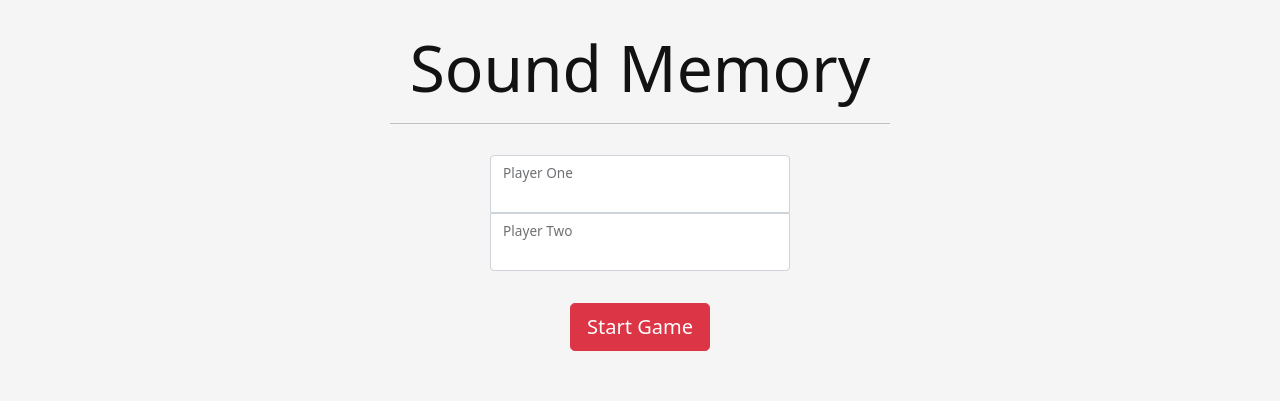
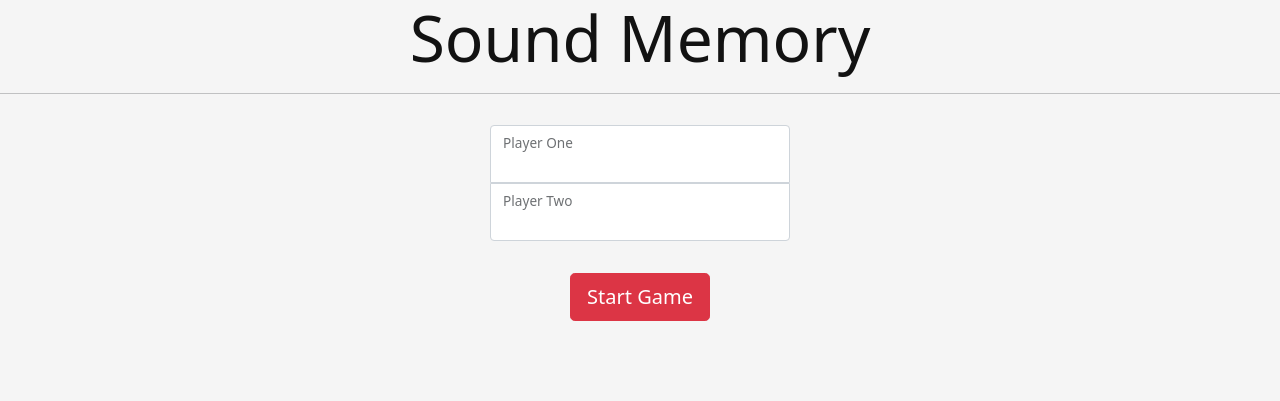
Before and after one commit to KRISCHOMAT/sound-memory, a website: page userNames.html in a window 1280 px wide. Drawn offline with nearby package versions, Linux system fonts and the light colour scheme.

Commit message:
sizing issues first page

```diff
--- a/public/css/styles.css
+++ b/public/css/styles.css
@@ -1,6 +1,11 @@
+html, body{
+  height: 100%;
+}
+
 body {
   text-align: center;
   background-color: #F5F5F5;
+  align-items: center;
 }
 
 h1 {
@@ -17,8 +22,11 @@ h1 {
   margin: auto;
 }
 
+/* .form-signin .form-floating:focus-within {
+  z-index: 2;
+} */
+
 .simplebox {
-  outline: none;
   -webkit-box-shadow: none !important;
 }
 
@@ -107,9 +115,6 @@ h1 {
   display: block;
 }
 
-@media all and (max-width:480px){
-  .btn{width: 100%}
-}
 
 #startButton{
   margin: 32px;
--- a/userNames.html
+++ b/userNames.html
@@ -13,13 +13,9 @@
 
 </head>
 
-<body>
-
-  <div class="wrapped">
-
-    <h1>Sound Memory</h1>
-    <hr>
-
+<body class="text-center">
+  <h1 class=" mb-3 fw-normal">Sound Memory</h1>
+  <hr>
     <form class="form-signin" action="/" method="post">
 
       <div class="form-floating">
@@ -37,12 +33,12 @@
       </div>
 
       <div class="button">
-        <button id="startButton" class="btn btn-lg btn-danger" type="submit">Start Game</button>
+        <button id="startButton" class=" btn btn-lg btn-danger" type="submit">Start Game</button>
 
       </div>
 
     </form>
-  </div>
+
 
   <script src="https://ajax.googleapis.com/ajax/libs/jquery/3.6.0/jquery.min.js"></script>
   <script src="js/inputs.js"></script>
```
Also changed, not shown: main.html (+1 -4 lines).
